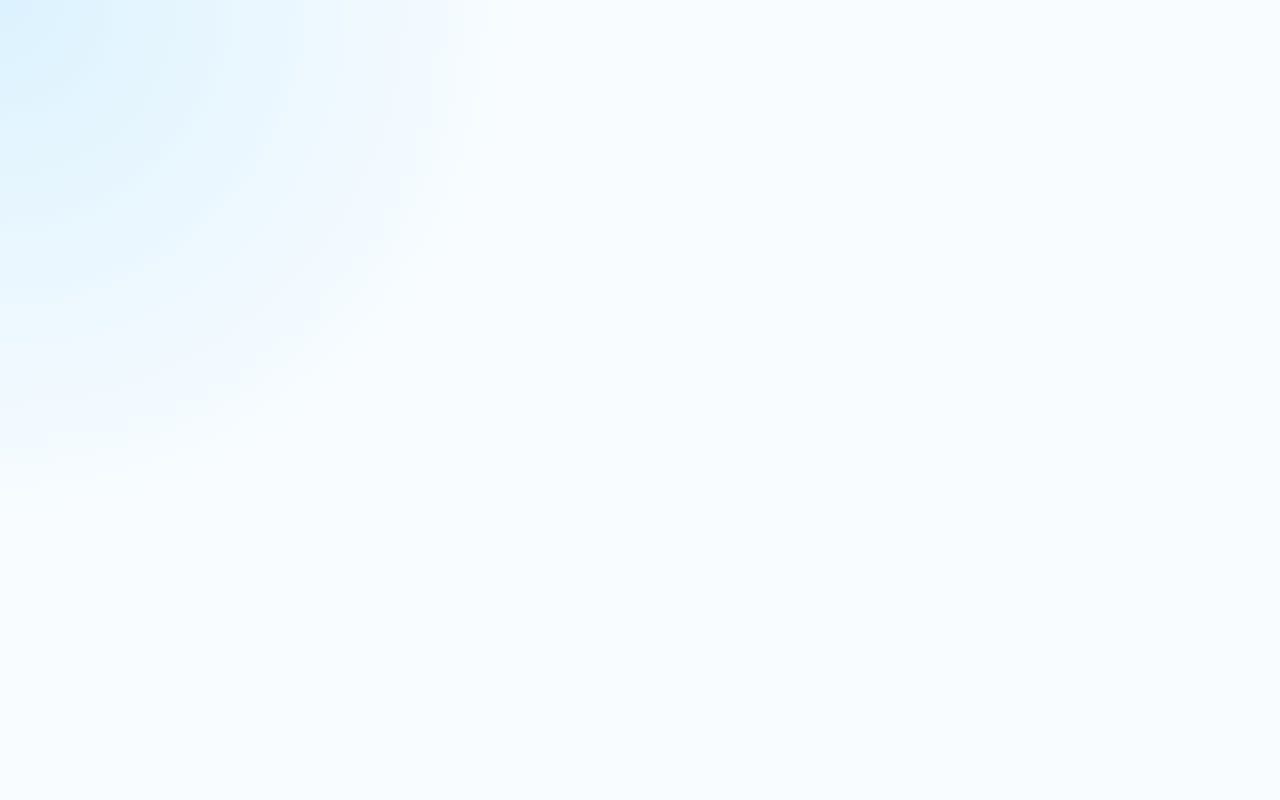
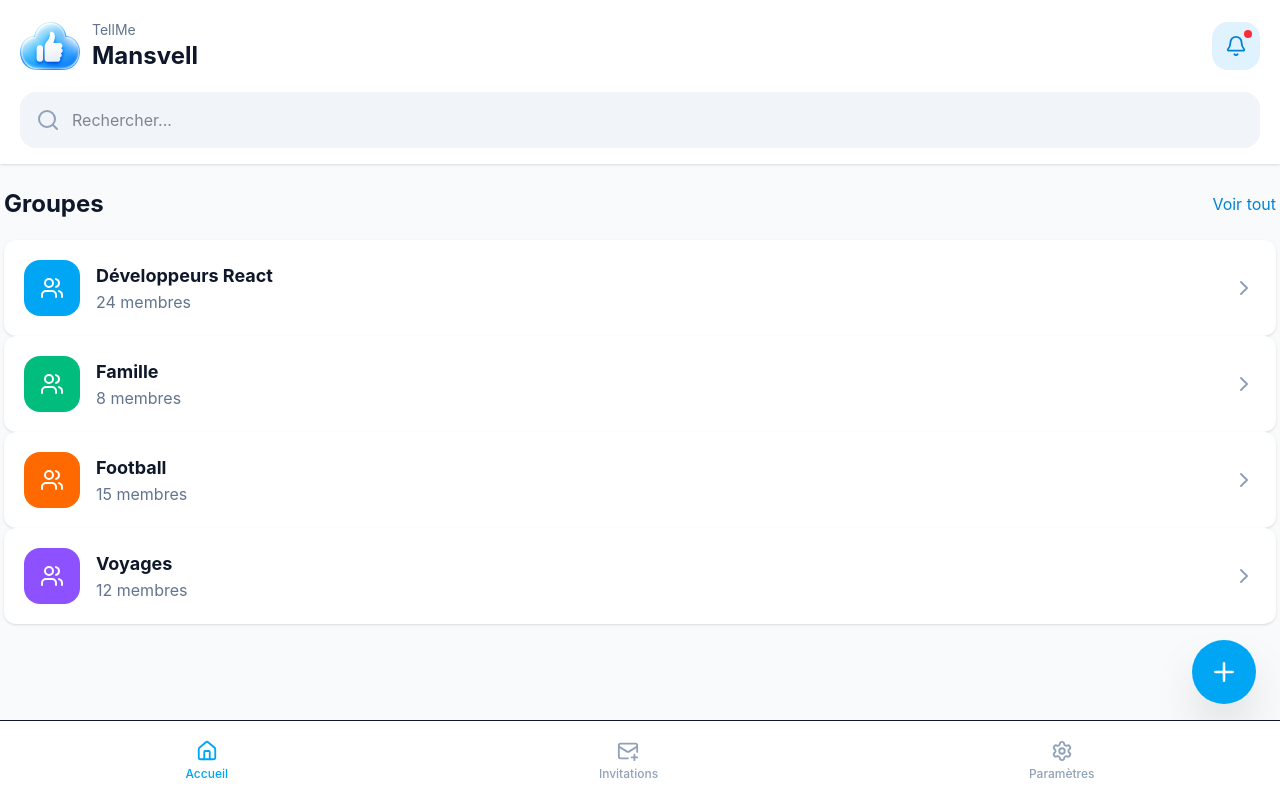
Before and after one commit to mansvell/TellMe, a React (Vite) app: page /home in a window 1280 px wide. Before the commit this address had no page. Built offline with nearby package versions, Linux system fonts and the light colour scheme.

Commit message:
HomePage

```diff
--- a/src/App.tsx
+++ b/src/App.tsx
@@ -5,6 +5,7 @@ import WelcomePage from "./pages/WelcomePage";
 import RegisterPage from "./pages/RegisterPage.tsx";
 import NotificationPage from "./pages/NotificationPage.tsx";
 import ChooseGroupPage from "./pages/ChooseGroupePage.tsx";
+import HomePage from "./pages/HomePage.tsx";
 
 export default function App() {
 
@@ -12,12 +13,13 @@ export default function App() {
 
       <Routes>
 
-        <Route path="/" element={<SplashPage />} />
+          <Route path="/" element={<SplashPage />} />
 
-        <Route path="/welcome" element={<WelcomePage />} />
+            <Route path="/welcome" element={<WelcomePage />} />
           <Route path="/register" element={<RegisterPage />} />
           <Route path="/notif" element={<NotificationPage />} />
           <Route path="/choosegp" element={<ChooseGroupPage />} />
+          <Route path="/home" element={<HomePage />} />
       </Routes>
 
   );
--- /dev/null
+++ b/src/pages/HomePage.tsx
@@ -0,0 +1,168 @@
+import {MailPlus, Bell, Search, Plus, Settings, House, Users, ChevronRight
+} from "lucide-react";
+import icon from "../assets/icon.png";
+
+export default function HomePage() {
+
+    const groups = [
+        {name:"Développeurs React",members:24,color:"bg-sky-500"},
+        {name:"Famille",members:8,color:"bg-emerald-500"},
+        {name:"Football",members:15,color:"bg-orange-500"},
+        {name:"Voyages",members:12,color:"bg-violet-500"},
+    ];
+
+    return (
+
+        <main className="min-h-screen bg-slate-50 flex flex-col">
+
+            {/* HEADER */}
+
+            <header className="bg-white px-5 pt-5 pb-4 shadow-sm">
+
+                <div className="flex items-center justify-between">
+
+                    <div className="flex items-center gap-3">
+
+                        <img
+                            src={icon}
+                            alt=""
+                            className="w-15 h-12 rounded-2xl"
+                        />
+
+                        <div>
+
+                            <p className="text-slate-500 text-sm">
+                                TellMe
+                            </p>
+
+                            <h1 className="font-bold text-2xl">
+                                Mansvell
+                            </h1>
+
+                        </div>
+
+                    </div>
+
+                    <button className="relative w-12 h-12 rounded-2xl bg-sky-100 flex items-center justify-center">
+
+                        <Bell size={22} className="text-sky-600"/>
+
+                        <span className="absolute top-2 right-2 w-2 h-2 rounded-full bg-red-500"/>
+
+                    </button>
+                </div>
+
+
+                <div className="mt-5 h-14 rounded-2xl bg-slate-100 flex items-center px-4 gap-3">
+
+                    <Search className="text-slate-400"/>
+                    <input placeholder="Rechercher..." className="bg-transparent outline-none flex-1"/>
+
+                </div>
+
+            </header>
+
+
+            <section className="flex-1 px-1 pt-6 pb-28">
+
+                <div className="flex items-center justify-between mb-5">
+
+                    <h2 className="font-bold text-2xl">
+                        Groupes
+                    </h2>
+
+                    <button className="text-sky-600 font-semibold">
+                        Voir tout
+                    </button>
+
+                </div>
+
+                <div className="mt-1">
+
+                    {groups.map((g)=>(
+
+                        <button key={g.name}
+                            className="w-full bg-white rounded-xl p-5 shadow-sm flex items-center justify-between hover:shadow-md transition"
+                        >
+
+                            <div className="flex items-center gap-4">
+
+                                <div className={`w-14 h-14 rounded-2xl ${g.color} flex items-center justify-center text-white`}>
+
+                                    <Users/>
+
+                                </div>
+
+                                <div className="text-left">
+
+                                    <h3 className="font-bold text-lg">
+                                        {g.name}
+                                    </h3>
+
+                                    <p className="text-slate-500">
+                                        {g.members} membres
+                                    </p>
+
+                                </div>
+
+                            </div>
+
+                            <ChevronRight className="text-slate-400"/>
+
+                        </button>
+
+                    ))}
+
+                </div>
+
+            </section>
+
+
+            <button
+                className="fixed bottom-24 right-6 w-16 h-16 rounded-full bg-sky-500 text-white shadow-2xl flex items-center justify-center active:scale-95 transition"
+            >
+
+                <Plus size={30}/>
+
+            </button>
+
+
+            <nav className="fixed bottom-0 left-0 right-0 h-20 bg-white border-t flex justify-around items-center">
+
+                <NavItem icon={<House size={22}/>} title="Accueil" active/>
+
+                <NavItem icon={<MailPlus size={22}/>} title="Invitations"/>
+
+                <NavItem icon={<Settings size={22}/>} title="Paramètres" />
+
+            </nav>
+
+        </main>
+
+    );
+
+}
+
+type NavProps={
+    icon:React.ReactNode;
+    title:string;
+    active?:boolean;
+}
+
+function NavItem({icon,title,active}:NavProps){
+
+    return(
+
+        <button className={`flex flex-col items-center gap-1 ${active?"text-sky-500":"text-slate-400"}`}>
+
+            {icon}
+
+            <span className="text-xs font-medium">
+                {title}
+            </span>
+
+        </button>
+
+    )
+
+}
```
